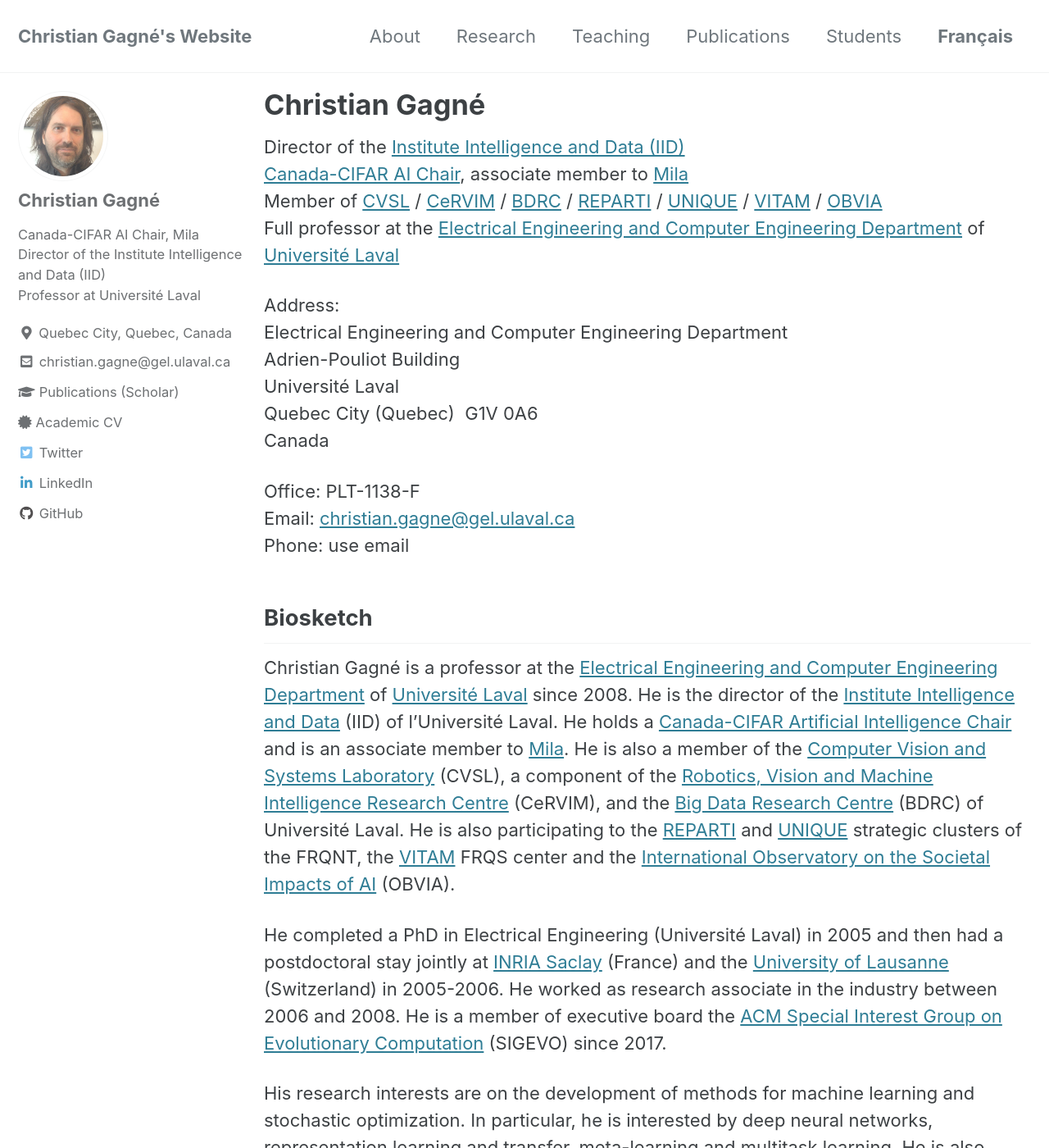
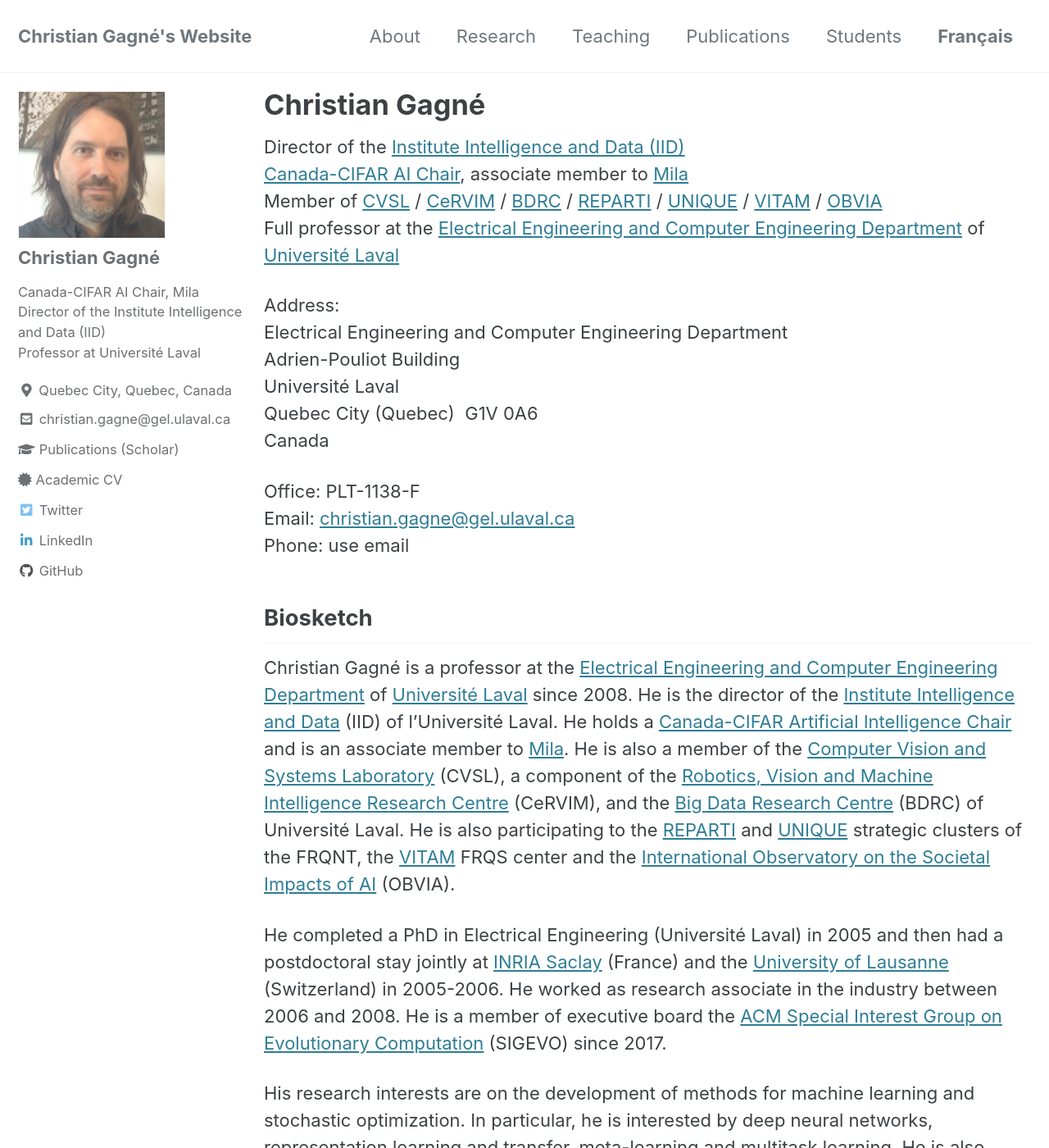
Before and after one commit to chgagne/english, a Jekyll site: the page built from _pages/index.md, in a window 1280 px wide and 1400 px high. Shown: the whole window at 82% size. Built offline with Jekyll 4.4.1, drawn with Linux system fonts in a browser that asks for light colours; cached includes are drawn as plain includes.

Commit message:
Ajustements taille et forme photo avatar.

```diff
--- a/_sass/minimal-mistakes/_sidebar.scss
+++ b/_sass/minimal-mistakes/_sidebar.scss
@@ -134,11 +134,11 @@
   }
 
   img {
-    max-width: 110px;
-    border-radius: 50%;
+    max-width: 180px;
+    border-radius: 0%;
 
     @include breakpoint($large) {
-      padding: 5px;
+      padding: 0px;
       border: 1px solid $border-color;
     }
   }
```
